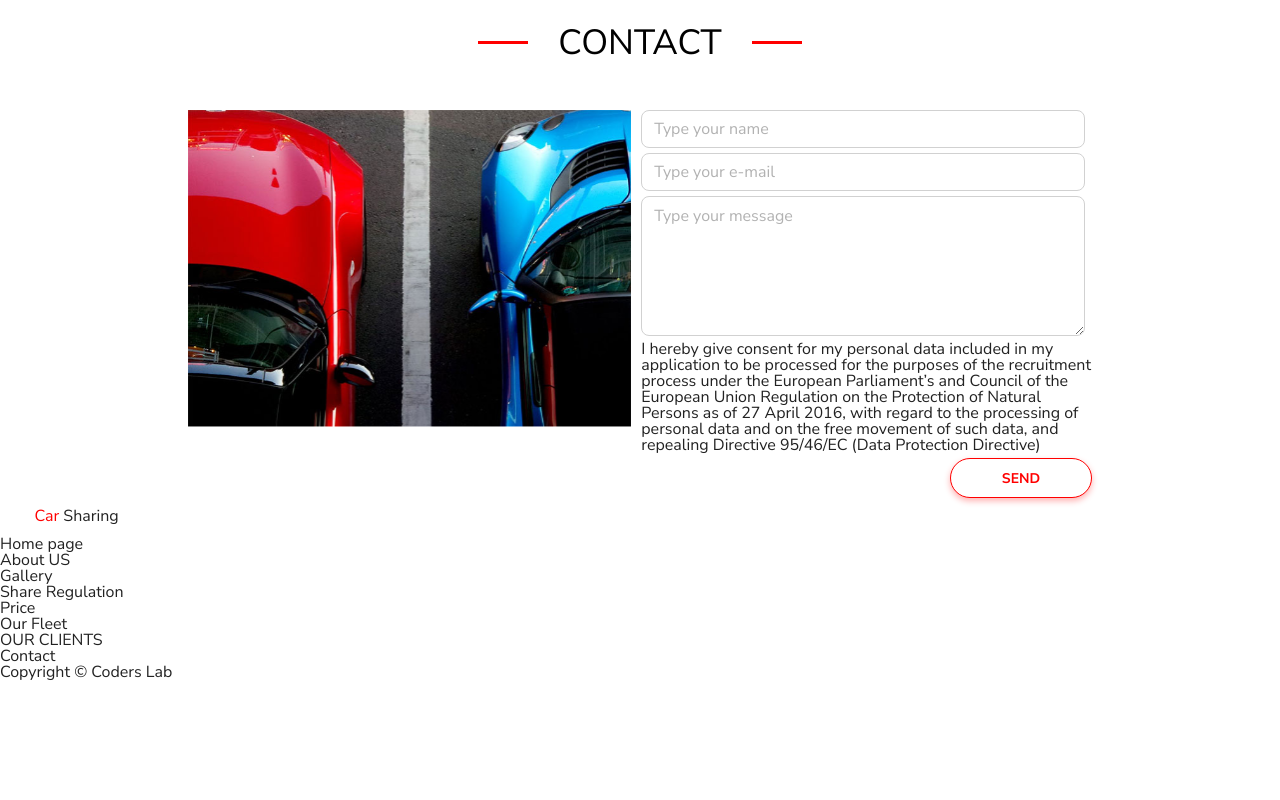
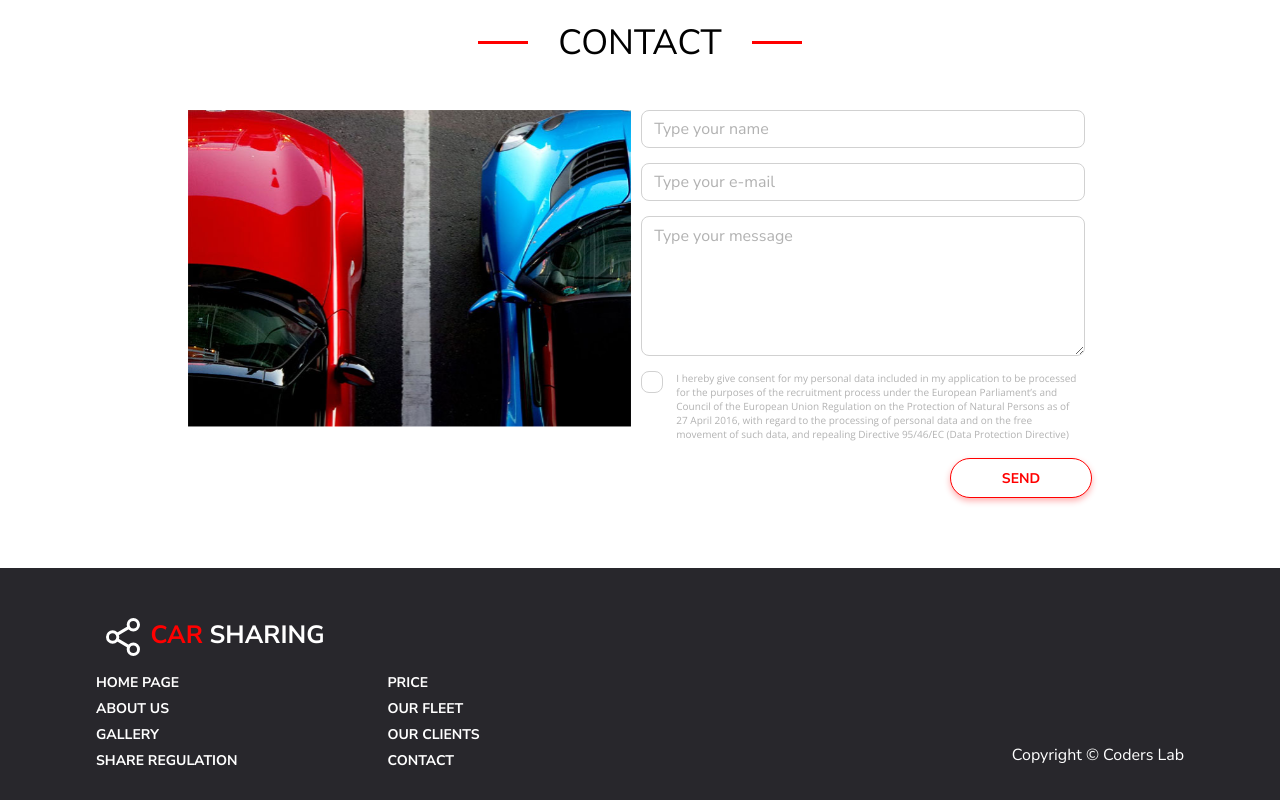
Before and after one commit to ZetaCentauri/CarSharing, a plain HTML site: page index.html in a window 1280 px wide. Shown: the part 2372-3172 px from the top of the page. Before the commit the page ends 3055 px from the top, so only its background shows below. Drawn offline with nearby package versions, Linux system fonts and the light colour scheme.

Commit message:
Adding form and footer styles

```diff
--- a/styles.css
+++ b/styles.css
@@ -72,7 +72,7 @@ body {
     position: relative;
 }
 
-.page-logo img {
+.logo img {
     padding: 10px;
 }
 .red-text {
@@ -158,7 +158,6 @@ body {
     font-weight: 700;
     text-decoration: none;
     border-radius: 33px;
-
 }
 
 .red_action_link {
@@ -208,7 +207,6 @@ body {
     justify-content: center;
     align-items: center;
     padding-top: 6px;
-
 }
 
 .section_title::before,
@@ -247,7 +245,6 @@ body {
     font-weight: 400;
     text-transform: uppercase;
     padding: 15px 0 15px 0;
-
 }
 
 .article_text {
@@ -290,7 +287,6 @@ body {
 }
 
 .service_container {
-
     width: 1088px;
     height: 643px;
     display: flex;
@@ -305,7 +301,6 @@ body {
     font-family: "Nunito Sans", sans-serif;
     color: white;
 
-
     display: flex;
     justify-content: center;
     align-items: center;
@@ -317,6 +312,7 @@ body {
     width: 170px;
     height: 170px;
 }
+
 .service_article_title {
     font-size: 19px;
     font-weight: 400;
@@ -326,7 +322,6 @@ body {
     display: flex;
     justify-content: center;
     align-items: center;
-
 }
 
 .service_article_text {
@@ -393,27 +388,22 @@ form {
     font-size: 16px;
     font-weight: 400;
 }
-
-.checkbox {
-
-}
+/*----------checkbox------------*/
 
 .checkbox_label {
-    cursor: pointer;
-    display: flex;
-}
-
-.checkbox span {
     height: 60px;
     flex-shrink: 0;
     flex-basis: 60px;
-    border: 10px solid cornflowerblue;
     cursor: pointer;
     margin-right: 15px;
     font: normal normal 300 10px/14px Open Sans;
     color: #B2B2B2;
+    display: flex;
+    position: relative;
+    padding-left: 35px;
+    margin-bottom: 12px
 }
-
+/* Hide the browser's default checkbox */
 .checkbox_input {
     position: absolute;
     opacity: 0;
@@ -421,10 +411,28 @@ form {
     height: 0;
     width: 0;
 }
+/* Create a custom checkbox */
+.checkmark {
+    position: absolute;
+    top: 0;
+    left: 0;
+    height: 22px;
+    width: 22px;
+    background-color: #FFF;
+    border: 1px solid #D1D1D1;
+    border-radius: 8px;
+    padding: 5px;
+}
 
-.checkbox_span {
+/*!* When the checkbox is checked, add a background *!*/
+.checkbox_input:checked ~ .checkmark {
+    background-image: url("images/Icon Check.svg");
+    background-size: auto;
+    background-position: center;
+    background-repeat: no-repeat;
+}
 
-}
+/*------------checkbox end----------*/
 
 .send_button {
     height: 40px;
@@ -439,3 +447,75 @@ form {
     align-self: flex-end;
 
 }
+
+
+/*------------------footer--------------*/
+
+.footer {
+    background-color: #28272C;
+    margin-top: 70px;
+    height: 232px;
+    padding-top: 40px;
+    padding-bottom: 40px;
+
+
+    display: flex;
+    flex-direction: column;
+    align-items: center;
+}
+
+.page-logo img {
+    padding: 10px;
+
+}
+
+.red-text {
+    color: red;
+}
+
+.footer_container {
+    width: 1088px;
+}
+
+.logo {
+    font-size: 25px;
+    font-weight: 700;
+    font-family: "Nunito Sans", sans-serif;
+    text-transform: uppercase;
+    color: #FFFFFF;
+
+}
+
+
+.footer_container_info {
+    display: flex;
+    justify-content: space-between;
+    color: white;
+    font-family: 'Nunito sans', sans-serif;
+
+    height: 97px;
+    align-self: center ;
+}
+.footer_list {
+    display: flex;
+
+}
+
+.footer_list ul {
+    /*height: 97px;*/
+    /*width: 300px;*/
+
+    text-transform: uppercase;
+
+    font: normal normal bold 14px/19px Nunito Sans;
+    margin-right: 150px;
+}
+
+.footer_list ul li {
+    margin-top: 7px;
+}
+
+.copyright {
+    align-self: flex-end;
+    font-family: 'Nunito sans', sans-serif;
+}
```
